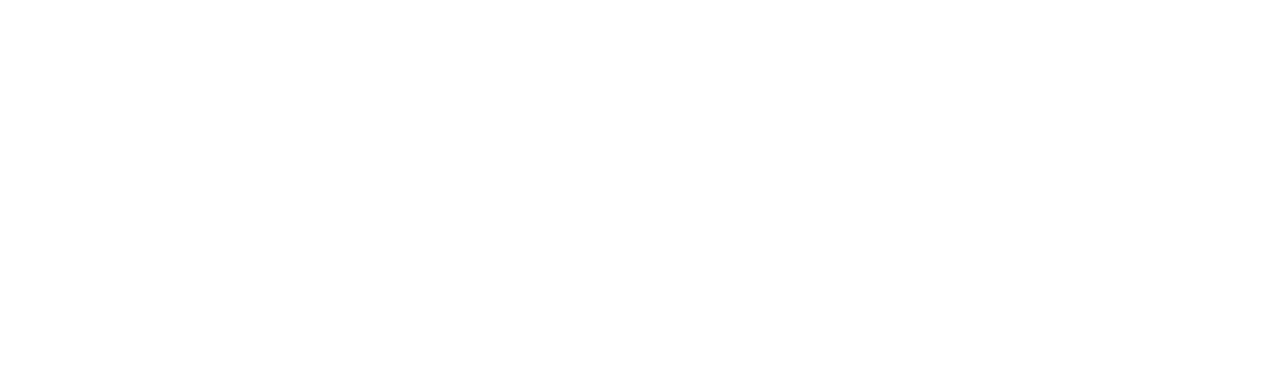
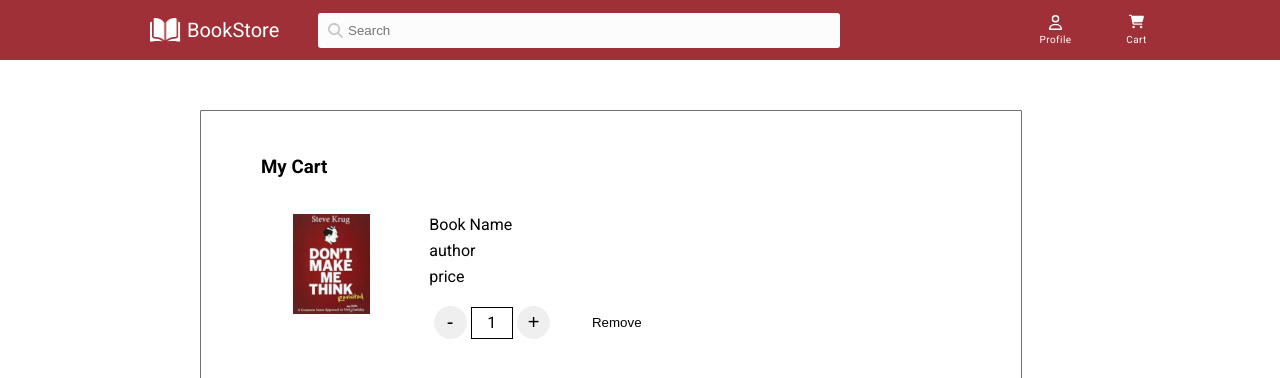
Before and after one commit to Safiasad12/book-store-app-front-end, an Angular app: page /dashboard/cart in a window 1280 px wide. Before the commit this address led to /. Shown: the top 378 px of the page. Built offline with nearby package versions, Linux system fonts and the light colour scheme.

Commit message:
[safi] added : cart component as a child component of dashboard component

```diff
--- a/src/app/app-routing.module.ts
+++ b/src/app/app-routing.module.ts
@@ -3,6 +3,7 @@ import { RouterModule, Routes } from '@angular/router';
 import { DashboardComponent } from './component/dashboard/dashboard.component';
 import { BookContainerComponent } from './component/book-container/book-container.component';
 import { BookDetailsComponent } from './component/book-details/book-details.component';
+import { CartComponent } from './component/cart/cart.component';
 
 
 const routes: Routes = [
@@ -19,6 +20,10 @@ const routes: Routes = [
         path: 'book-details',
         component: BookDetailsComponent
       },
+      {
+        path: 'cart',
+        component: CartComponent
+      }
     ]
   },
 ];
--- a/src/app/app.module.ts
+++ b/src/app/app.module.ts
@@ -10,6 +10,7 @@ import { DashboardComponent } from './component/dashboard/dashboard.component';
 import { BookCardComponent } from './component/book-card/book-card.component';
 import { BookContainerComponent } from './component/book-container/book-container.component';
 import { BookDetailsComponent } from './component/book-details/book-details.component';
+import { CartComponent } from './component/cart/cart.component';
 
 
 
@@ -20,6 +21,7 @@ import { BookDetailsComponent } from './component/book-details/book-details.comp
     BookCardComponent,
     BookContainerComponent,
     BookDetailsComponent,
+    CartComponent,
   ],
   imports: [
     BrowserModule,
--- /dev/null
+++ b/src/app/component/cart/cart.component.html
@@ -0,0 +1,21 @@
+<div class="cart-cnt">
+    <div class="heading-cnt">
+        <h3>My Cart</h3>
+    </div>
+    <div class="details-cnt">
+        <div class="img-cnt"><img src="../../../assets/book-image/Image 11.png" alt=""></div>
+        <div class="description-cnt">
+            <p>Book Name</p>
+            <p>author</p>
+            <p>price</p>
+            <div class="cart-wishlist-cnt">
+                <div class="update-cart-btn">
+                    <button>-</button>
+                    <p>1</p>
+                    <button>+</button>
+                </div>
+                <button id="wishlist-btn">Remove</button>
+           </div>
+        </div>
+    </div>
+</div>
--- /dev/null
+++ b/src/app/component/cart/cart.component.scss
@@ -0,0 +1,95 @@
+.cart-cnt{
+    width: 800px;
+    height: 300px;
+    margin-left: 200px;
+    margin-top: 50px;
+    // border: 1px solid black;
+    display: flex;
+    flex-direction: column;
+    align-items: center;
+    justify-content: space-evenly;
+    padding: 10px;
+    border: 1px solid #707070;
+    border-radius: 1px;
+}
+
+.heading-cnt{
+    width: 700px;
+    height: 50px;
+    // border: 1px solid black;
+
+}
+
+.details-cnt{
+    width: 700px;
+    height: 200px;
+    // border: 1px solid black;
+    display: flex;
+    justify-content: space-evenly;
+    align-items: center;
+}
+
+.img-cnt{
+    height: 180px;
+    width: 105px;
+    // border: 1px solid black;
+}
+
+img{
+    height: 100px;
+}
+
+.description-cnt{
+    height: 180px;
+    width: 500px;
+    // border: 1px solid black;
+}
+
+.description-cnt p{
+    margin-top: 1px;
+    margin-bottom: 7px;
+}
+
+
+.cart-wishlist-cnt{
+    display: flex;
+    margin-top: 20px;
+}
+
+.cart-wishlist-cnt button{
+    width: 125px;
+    height: 33px;
+
+}
+
+.update-cart-btn{
+    background-color: white;
+    display: flex;
+    align-items: center;
+    justify-content: space-evenly;
+    width: 125px;
+    height: 33px;
+}
+
+.update-cart-btn button{
+    height: 33px;
+    width: 33px;
+    border-radius: 50%;
+    border: none;
+    font-size: 20px;
+}
+
+.update-cart-btn p{
+    border: 1px solid black;
+    width: 40px;
+    height: 30px;
+    display: flex;
+    align-items: center;
+    justify-content: center;
+    margin: 0px;
+}
+
+#wishlist-btn{
+    border: none;
+    background-color: transparent;
+}
```
Also changed, not shown: src/app/component/cart/cart.component.ts (added, +10 -0 lines), 1 other file (tests, documents, lock files or other folders).
